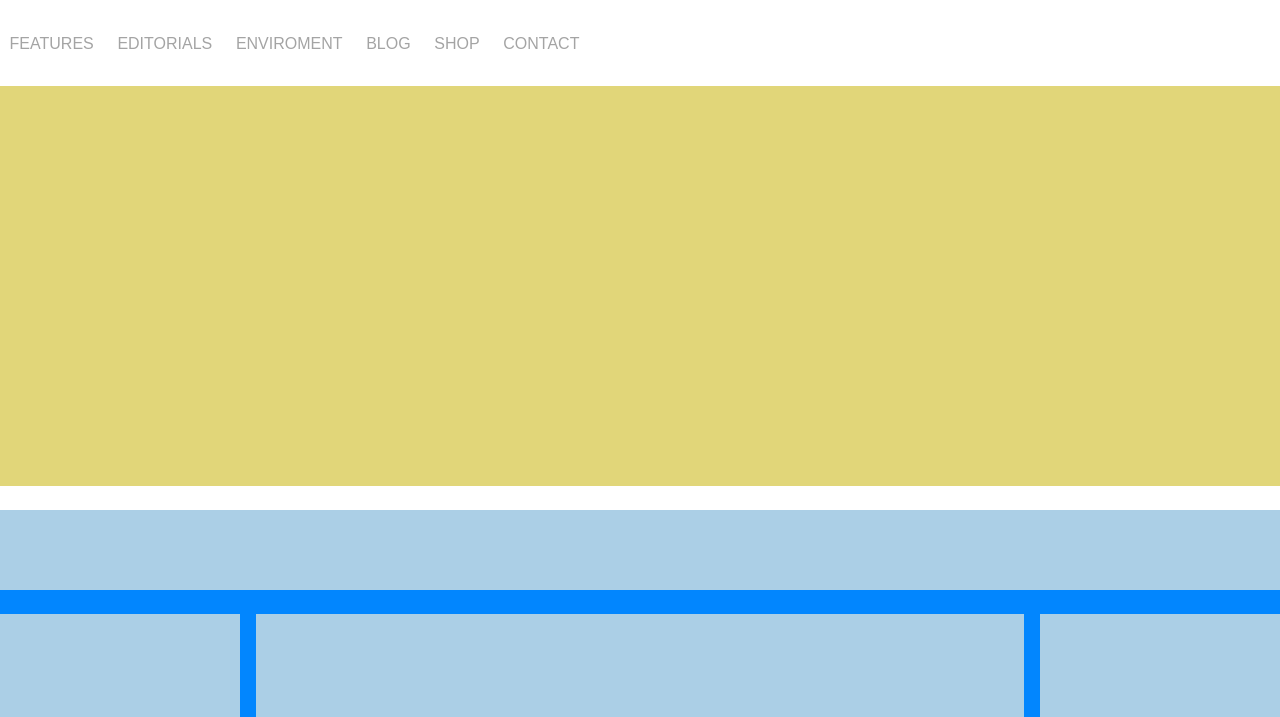
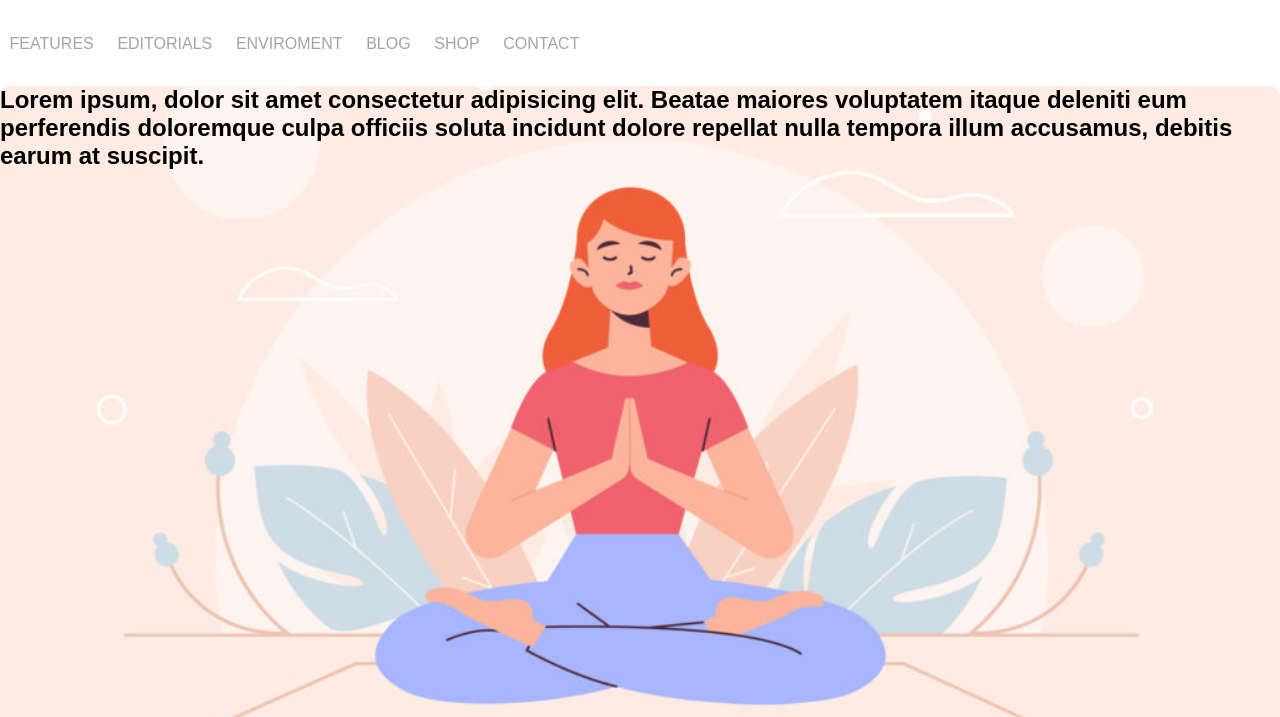
Before and after one commit to MuraFederico/htmlcss-wp, a plain HTML site: page index.html in a window 1280 px wide. Shown: the part 83-800 px from the top of the page. Drawn offline with Linux system fonts and the light colour scheme.

Commit message:
prova banner come background

```diff
--- a/css/style.css
+++ b/css/style.css
@@ -17,7 +17,7 @@ body{
 }
 
 header,
-.container,
+.banner,
 .container-float,
 footer{
     margin: 0 auto;
@@ -52,10 +52,14 @@ a:visited{
     color: #a4a4a4;
 }
 
-.container{
+.banner{
     max-width: 1500px;
-    height: 400px;
-    background-color: #e1d679;
+    height: 650px;
+    background-image: url(../img/banner.jpg);
+    background-size: cover;
+    background-position: center;
+    border-radius: .7rem;
+
 }
 
 .container-float{
--- a/index.html
+++ b/index.html
@@ -41,9 +41,9 @@
     </header>
 
     <main>
-        <div class="container">
-
-        </div>
+        <section class="banner">
+            <h1>Lorem ipsum, dolor sit amet consectetur adipisicing elit. Beatae maiores voluptatem itaque deleniti eum perferendis doloremque culpa officiis soluta incidunt dolore repellat nulla tempora illum accusamus, debitis earum at suscipit.</h1>
+        </section>
 
         <div class="container-float">
 
```
